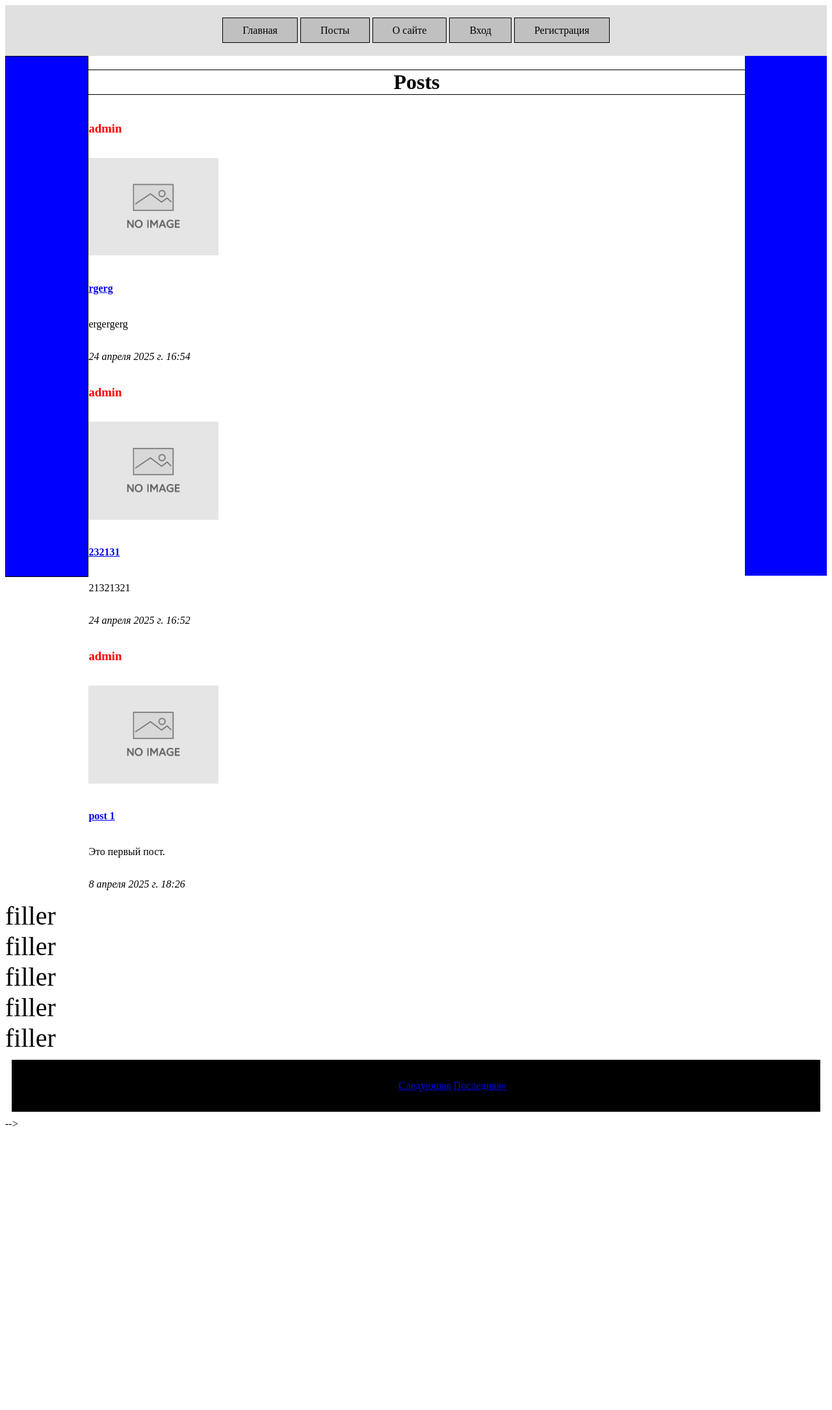
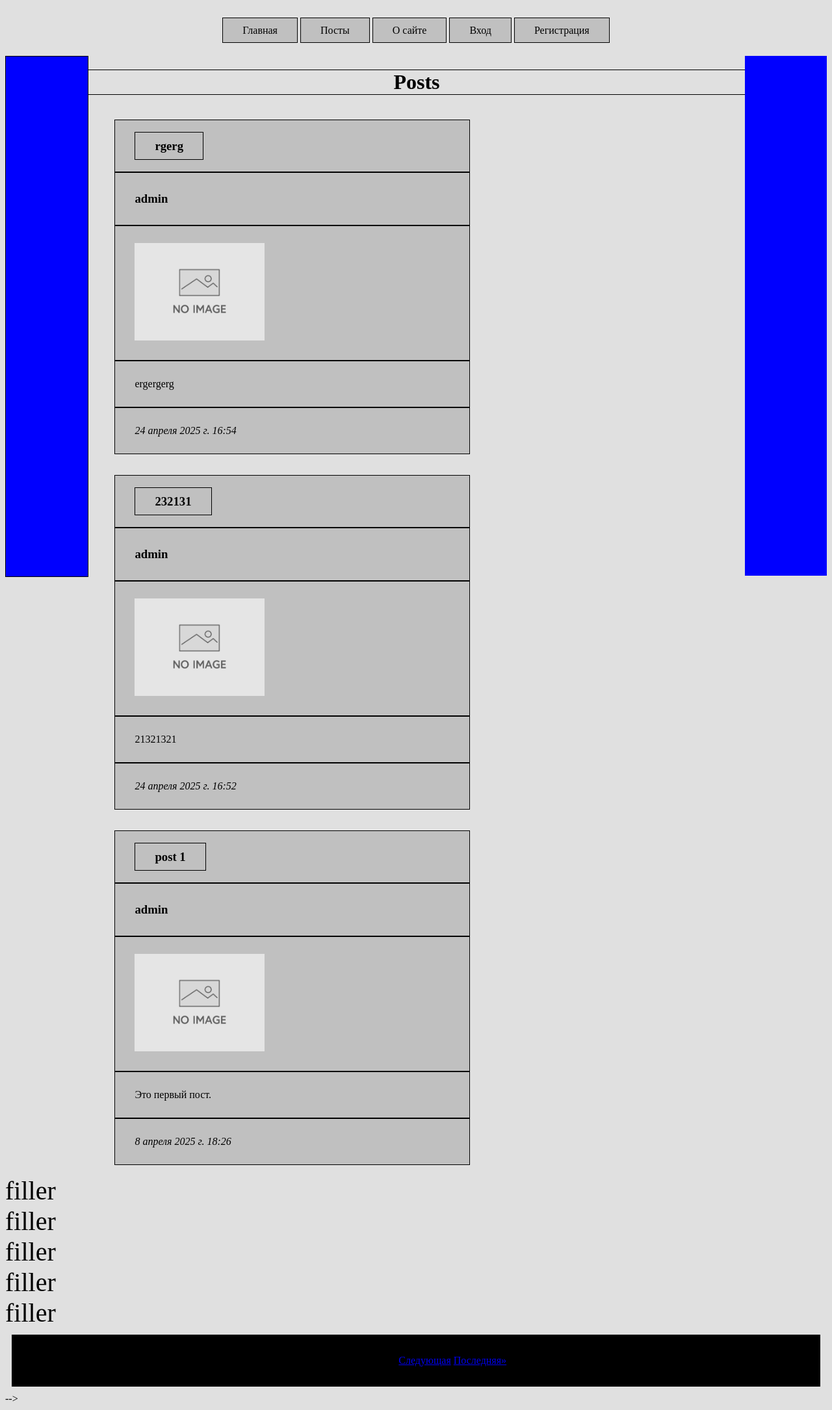
Before and after one commit to Elmersperry/DjangoBlogSite, a Django app: page / in a window 1280 px wide. Shown: the whole page at 65% size. Before the commit the page ends 1734 px from the top, so only its background shows below. Run offline with Django 5.2, Linux system fonts and the light colour scheme; data comes from the database, SQL or seed files in the repository.

Commit message:
sdfgerdfger

```diff
--- a/blog/templates/blog/base.html
+++ b/blog/templates/blog/base.html
@@ -9,7 +9,7 @@
 <!--    <script src="https://cdn.jsdelivr.net/npm/bootstrap@5.0.2/dist/js/bootstrap.bundle.min.js" integrity="sha384-MrcW6ZMFYlzcLA8Nl+NtUVF0sA7MsXsP1UyJoMp4YLEuNSfAP+JcXn/tWtIaxVXM" crossorigin="anonymous"></script>-->
 </head>
 <body>
-<header>
+<!--<header>-->
 <nav class="my-nav">
     <a class="nav-link" aria-current="page" href="{% url 'blog:index' %}">Главная</a>
     <a class="nav-link" href="#">Посты</a>
@@ -22,15 +22,15 @@
     <a class="nav-link" href="{% url 'users:logout' %}">Выйти</a>
     {% endif %}
 </nav>
-</header>
-<main>
+<!--</header>-->
+<!--<main>-->
     <aside class="sidebar-space">
             <h1></h1>
     </aside>
     <aside class="sidebar-space-2">
             <h1></h1>
     </aside>
-</main>
+<!--</main>-->
 <!--<div>-->
 <!--  <nav class="nav" class="text-light">-->
 <!--    <a class="nav-link active" aria-current="page" href="{% url 'blog:index' %}">Главная</a>-->
--- a/blog/templates/blog/index.html
+++ b/blog/templates/blog/index.html
@@ -6,17 +6,19 @@
 <h1 id="index-title">Posts</h1>
 <div class="post-list">
         {% for post in page_obj %}
-            <div class="post-author"><h3><b>{{ post.author }}</b></h3></div>
-            <div class="post_image">
-            {% if post.image %}
-                <p><img src="{{ post.image.url }}" width="150px" height="auto"></p>
-            {% else %}
-                <p><img src="{% static 'img/no_image.jpeg' %}" width = 200px, height="auto"></p>
-            {% endif %}
-            </div>
-            <div class="post-title>"><h4><a href="{{ post.get_absolute_url }}">{{ post.title }}</a></h4></div>
-            <div class="post-text"><p>{{ post.text }}</p></div>
-            <div class="post-created-at"><p><i>{{ post.created_at }}</i></p></div>
+            <ul class="single-posting">
+                <li class="post-title"><h3><a class="post-title" href="{{ post.get_absolute_url }}">{{ post.title }}</a></h3></li>
+                <li class="post-author"><h3><b>{{ post.author }}</b></h3></li>
+                <li class="post-image">
+                {% if post.image %}
+                    <p><img src="{{ post.image.url }}" width="150px" height="auto"></p>
+                {% else %}
+                    <p><img src="{% static 'img/no_image.jpeg' %}" width = 200px, height="auto"></p>
+                {% endif %}
+                </li>
+                <li class="post-text"><p>{{ post.text }}</p></li>
+                <li class="post-created-at"><p><i>{{ post.created_at }}</i></p></li>
+            </ul>
         {% endfor %}
 </div>
 <!--<div class="pagination">-->
--- a/static/css/styles.css
+++ b/static/css/styles.css
@@ -1,3 +1,8 @@
+body {
+    font-family: "Times New Roman";
+    background-color: #E0E0E0;
+}
+
 .sidebar-space {
     float: right;
     height: 100vh;
@@ -7,6 +12,7 @@
     text-align: center;
     background-color: #0000FF;
 }
+
 .sidebar-space-2 {
     border: 1px solid black;
     float: left;
@@ -17,6 +23,7 @@
     text-align: center;
     background-color: #0000FF;
 }
+
 .sidebar-space-3 {
     height: 50%;
     width: 100vh;
@@ -25,25 +32,26 @@
     text-align: center;
     background-color: #FF0000;
 }
+
 .post-list {
     display: flex;
     flex-direction: column;
     /* flex-wrap: wrap; */
     justify-content: space-evenly;
 }
-.post-author{
-    color: red;
-}
+
 #index-title {
     text-align: center;
     border: 1px solid black;
 }
+
 .my-nav {
     padding: 30px;
     text-align: center;
     height: 30%;
     background-color: #E0E0E0;
 }
+
 .nav-link {
     text-decoration: none;
     color: #000000;
@@ -51,12 +59,15 @@
     padding: 10px 30px 10px 30px;
     background-color: #C0C0C0;
 }
+
 .nav-link:hover {
     color: #0000FF;
     }
+
 .nav-link:visited {
     color: #4C0099;
 }
+
 .pagination {
     margin: 10px;
     border: 1px solid black;
@@ -65,6 +76,63 @@
     height: 30%;
     background-color: #000000;
 }
+
 .filler {
     font-size: 40px;
 }
+
+.generic-element {
+    text-decoration: none;
+    color: #000000;
+    border: 1px solid black;
+    padding: 10px 30px 10px 30px;
+    background-color: #C0C0C0;
+}
+
+.post-author {
+    text-decoration: none;
+    color: #000000;
+    border: 1px solid black;
+    padding: 10px 30px 10px 30px;
+    background-color: #C0C0C0;
+}
+
+.post-image {
+    text-decoration: none;
+    color: #000000;
+    border: 1px solid black;
+    padding: 10px 30px 10px 30px;
+    background-color: #C0C0C0;
+}
+
+.post-title {
+    text-decoration: none;
+    color: #000000;
+    border: 1px solid black;
+    padding: 10px 30px 10px 30px;
+    background-color: #C0C0C0;
+}
+
+.post-text {
+    text-decoration: none;
+    color: #000000;
+    border: 1px solid black;
+    padding: 10px 30px 10px 30px;
+    background-color: #C0C0C0;
+}
+
+.post-created-at {
+    text-decoration: none;
+    color: #000000;
+    border: 1px solid black;
+    padding: 10px 30px 10px 30px;
+    background-color: #C0C0C0;
+}
+
+.single-posting {
+    list-style-type: none;
+}
+
+.single-posting li {
+    width: 50%;
+}
```
Also changed, not shown: blog/templates/blog/post_detail.html (+6 -6 lines).
